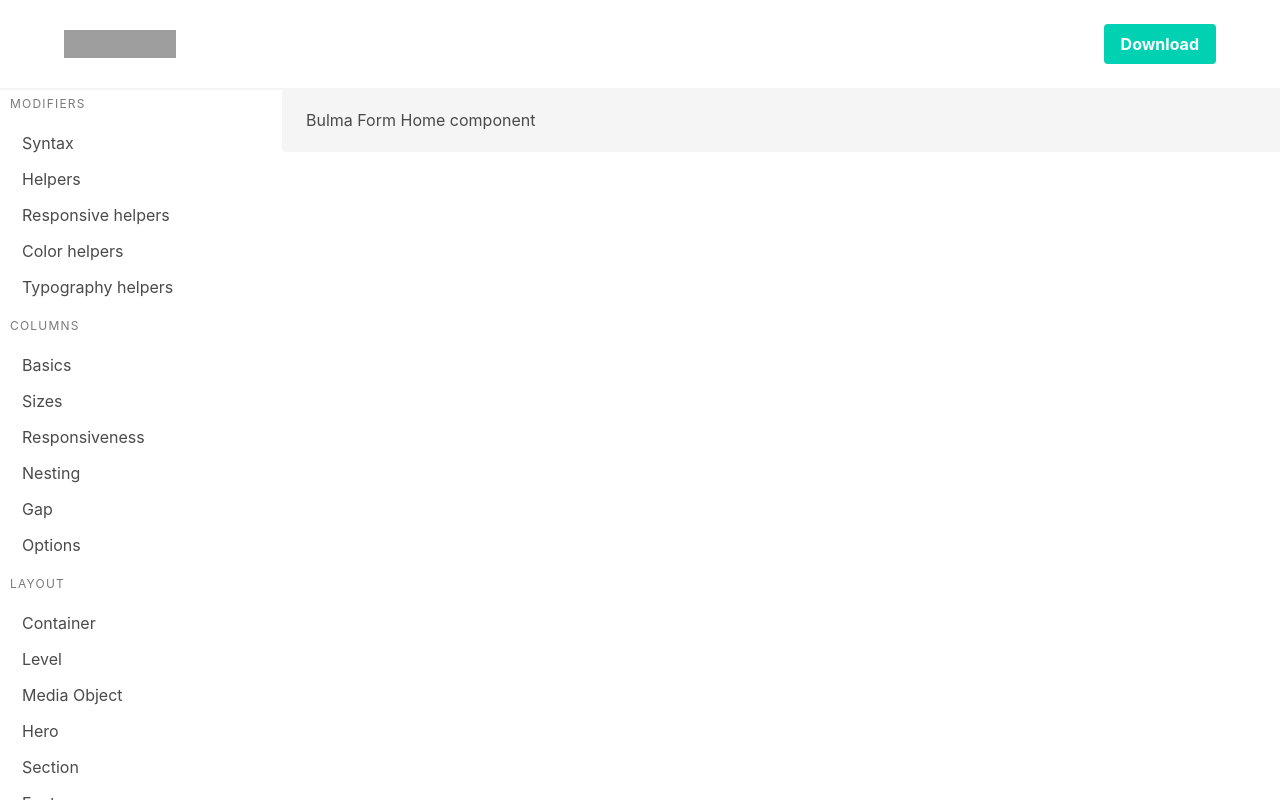
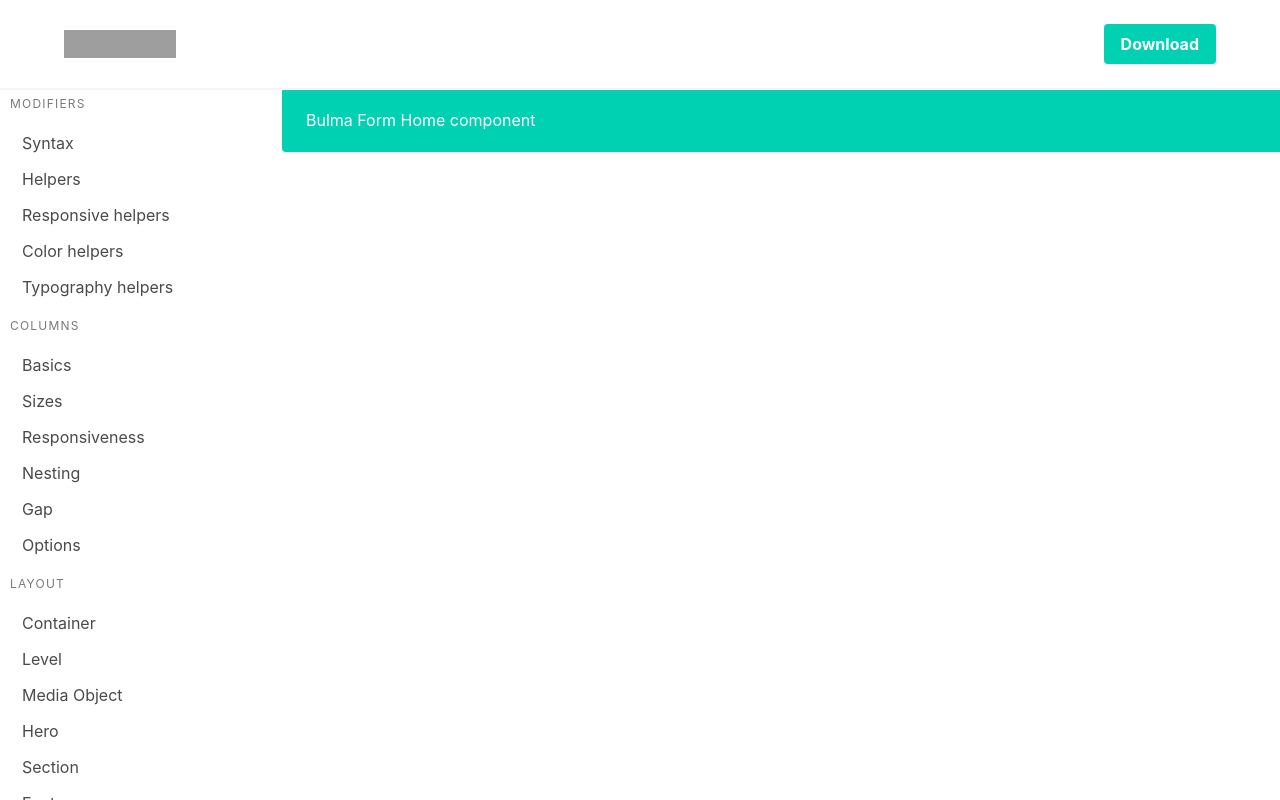
Before and after one commit to 8uddishh/angular-bulma, an Angular app: page /form in a window 1280 px wide. Shown: the top 800 px of the page. Built offline with nearby package versions, Linux system fonts and the light colour scheme; grey boxes are pictures that could not be loaded.

Commit message:
notification component

```diff
--- a/src/app/app.component.html
+++ b/src/app/app.component.html
@@ -163,7 +163,8 @@
   </ul>
 </aside>
 <bulma-container [role]="'content-body'" fluid>
-  <div class="notification">
+  <div notification primary>
+      <button delete></button>
     <router-outlet></router-outlet>
   </div>
 </bulma-container>
--- /dev/null
+++ b/src/app/bulma/elements/bulma. notification.component.ts
@@ -0,0 +1,17 @@
+import { ElementRef, Renderer2, Component } from '@angular/core';
+import { BulmaBaseClassDirective } from '../bulma.base.class.directive';
+
+@Component({
+  selector: 'bulma-notification, [notification]',
+  template: `<ng-content></ng-content>`
+})
+export class BulmaNotificationComponent extends BulmaBaseClassDirective {
+  constructor(protected render: Renderer2, protected el: ElementRef) {
+    super(render, el);
+  }
+
+  ngOnInit(): void {
+    this.className = 'notification';
+    super.ngOnInit();
+  }
+}
--- a/src/app/bulma/elements/index.ts
+++ b/src/app/bulma/elements/index.ts
@@ -3,3 +3,4 @@
 export * from './bulma.content.component';
 export * from './bulma.image.component';
 export * from './bulma.image.directive';
+export * from './bulma. notification.component';
```
Also changed, not shown: src/app/bulma/bulma.module.ts (+6 -3 lines).
